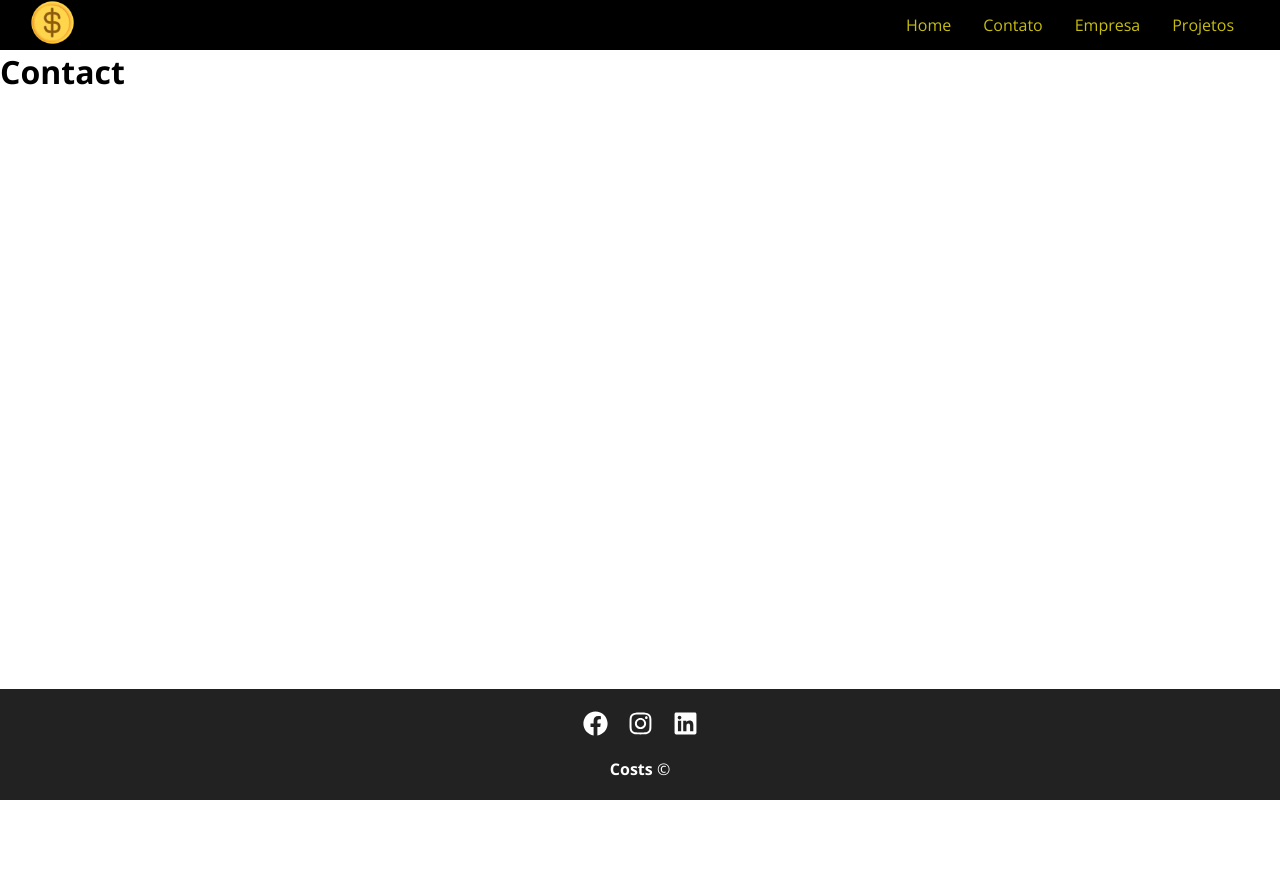
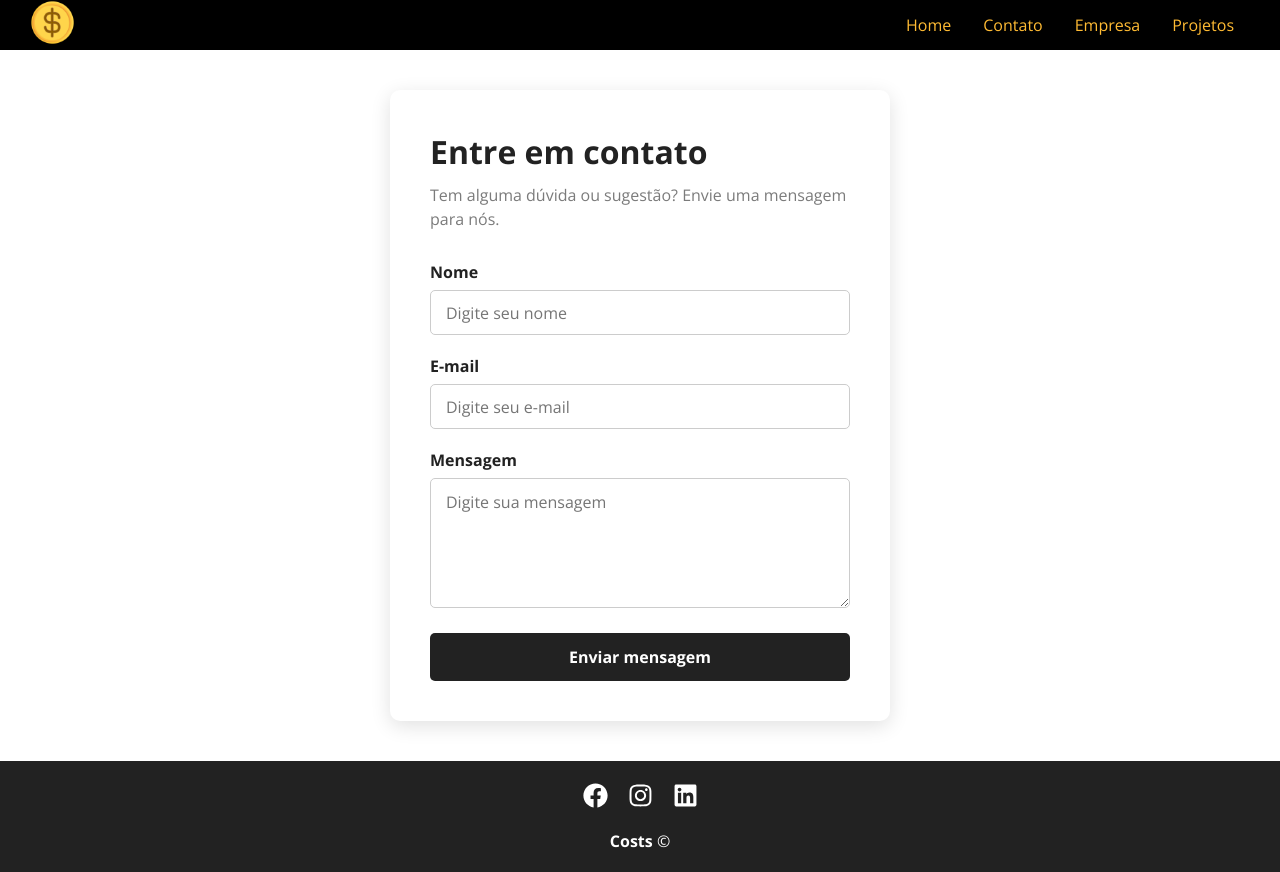
Before and after one commit to lucasf-alv/CostsProject, a React (Create React App) app in the folder frontend/: page /contact in a window 1280 px wide. Before the commit the page ends 800 px from the top, so only its background shows below. Built offline with nearby package versions, Linux system fonts and the light colour scheme; a web font is replaced by a local one.

Commit message:
Criação da página Contact

```diff
--- a/frontend/src/components/layout/NavBar.module.css
+++ b/frontend/src/components/layout/NavBar.module.css
@@ -8,7 +8,7 @@
 }
 
 .link {
-  color: rgb(198, 189, 18);
+  color: #ffbb33;
   text-decoration: none;
   padding: 8px 16px;
   border-radius: 6px;
--- a/frontend/src/components/pages/Contact.js
+++ b/frontend/src/components/pages/Contact.js
@@ -1,3 +1,161 @@
+import { useState } from "react";
+import styles from "./Contact.module.css";
+
 export default function Contact() {
-  return <h1>Contact</h1>;
+  const [name, setName] = useState("");
+  const [email, setEmail] = useState("");
+  const [message, setMessage] = useState("");
+
+  const [errors, setErrors] = useState({});
+  const [success, setSuccess] = useState(false);
+
+  function handleSubmit(event) {
+    event.preventDefault();
+
+    const newErrors = {};
+
+    if (!name.trim()) {
+      newErrors.name = "Informe seu nome.";
+    }
+
+    if (!email.trim()) {
+      newErrors.email = "Informe seu e-mail.";
+    } else if (!email.includes("@")) {
+      newErrors.email = "O e-mail deve conter @.";
+    } else if (!/^[^\s@]+@[^\s@]+\.[^\s@]+$/.test(email)) {
+      newErrors.email = "Informe um e-mail válido.";
+    }
+
+    if (!message.trim()) {
+      newErrors.message = "Digite uma mensagem.";
+    }
+
+    setErrors(newErrors);
+
+    // Se existir algum erro, não envia
+    if (Object.keys(newErrors).length > 0) {
+      return;
+    }
+
+    // Aqui futuramente você pode enviar para uma API
+    setSuccess(true);
+
+    setName("");
+    setEmail("");
+    setMessage("");
+  }
+
+  return (
+    <div className={styles.container}>
+      <div className={styles.contactCard}>
+        {!success ? (
+          <>
+            <h1>Entre em contato</h1>
+
+            <p className={styles.subtitle}>
+              Tem alguma dúvida ou sugestão? Envie uma mensagem para nós.
+            </p>
+
+            <form className={styles.form} onSubmit={handleSubmit} noValidate>
+              <div className={styles.field}>
+                <label htmlFor="name">Nome</label>
+
+                <input
+                  id="name"
+                  type="text"
+                  placeholder="Digite seu nome"
+                  value={name}
+                  onChange={(event) => {
+                    setName(event.target.value);
+
+                    if (errors.name) {
+                      setErrors((current) => ({
+                        ...current,
+                        name: "",
+                      }));
+                    }
+                  }}
+                  className={errors.name ? styles.invalid : ""}
+                />
+
+                {errors.name && (
+                  <span className={styles.error}>{errors.name}</span>
+                )}
+              </div>
+
+              <div className={styles.field}>
+                <label htmlFor="email">E-mail</label>
+
+                <input
+                  id="email"
+                  type="email"
+                  placeholder="Digite seu e-mail"
+                  value={email}
+                  onChange={(event) => {
+                    setEmail(event.target.value);
+
+                    if (errors.email) {
+                      setErrors((current) => ({
+                        ...current,
+                        email: "",
+                      }));
+                    }
+                  }}
+                  className={errors.email ? styles.invalid : ""}
+                />
+
+                {errors.email && (
+                  <span className={styles.error}>{errors.email}</span>
+                )}
+              </div>
+
+              <div className={styles.field}>
+                <label htmlFor="message">Mensagem</label>
+
+                <textarea
+                  id="message"
+                  placeholder="Digite sua mensagem"
+                  value={message}
+                  onChange={(event) => {
+                    setMessage(event.target.value);
+
+                    if (errors.message) {
+                      setErrors((current) => ({
+                        ...current,
+                        message: "",
+                      }));
+                    }
+                  }}
+                  className={errors.message ? styles.invalid : ""}
+                />
+
+                {errors.message && (
+                  <span className={styles.error}>{errors.message}</span>
+                )}
+              </div>
+
+              <button type="submit" className={styles.submitButton}>
+                Enviar mensagem
+              </button>
+            </form>
+          </>
+        ) : (
+          <div className={styles.success}>
+            <div className={styles.successIcon}>✓</div>
+
+            <h2>Mensagem enviada!</h2>
+
+            <p>Obrigado pelo contato. Sua mensagem foi enviada com sucesso.</p>
+
+            <button
+              className={styles.newMessageButton}
+              onClick={() => setSuccess(false)}
+            >
+              Enviar outra mensagem
+            </button>
+          </div>
+        )}
+      </div>
+    </div>
+  );
 }
--- /dev/null
+++ b/frontend/src/components/pages/Contact.module.css
@@ -0,0 +1,219 @@
+.container {
+  width: 100%;
+  min-height: calc(100vh - 100px);
+
+  display: flex;
+  justify-content: center;
+  align-items: center;
+
+  padding: 40px 20px;
+  box-sizing: border-box;
+}
+
+.contactCard {
+  width: 500px;
+  max-width: 100%;
+
+  padding: 40px;
+
+  background-color: white;
+  border-radius: 10px;
+
+  box-shadow: 0 5px 20px rgba(0, 0, 0, 0.12);
+
+  box-sizing: border-box;
+}
+
+.contactCard h1 {
+  margin: 0 0 10px;
+
+  font-size: 2rem;
+  color: #222;
+}
+
+.subtitle {
+  margin: 0 0 30px;
+
+  color: #7b7b7b;
+  line-height: 1.5;
+}
+
+.form {
+  display: flex;
+  flex-direction: column;
+  gap: 20px;
+}
+
+.field {
+  display: flex;
+  flex-direction: column;
+  gap: 7px;
+}
+
+.field label {
+  font-weight: bold;
+  color: #222;
+}
+
+.field input,
+.field textarea {
+  width: 100%;
+
+  padding: 12px 15px;
+
+  border: 1px solid #ccc;
+  border-radius: 5px;
+
+  font-size: 1rem;
+  font-family: inherit;
+
+  box-sizing: border-box;
+
+  outline: none;
+
+  transition: 0.3s;
+}
+
+.field input {
+  height: 45px;
+}
+
+.field textarea {
+  min-height: 130px;
+  resize: vertical;
+}
+
+.field input:focus,
+.field textarea:focus {
+  border-color: #ef982e;
+
+  box-shadow: 0 0 5px rgba(239, 152, 46, 0.3);
+}
+
+/* Campo inválido */
+
+.field input.invalid,
+.field textarea.invalid {
+  border-color: #e74c3c;
+
+  background-color: #fff8f8;
+}
+
+.field input.invalid:focus,
+.field textarea.invalid:focus {
+  border-color: #e74c3c;
+
+  box-shadow: 0 0 5px rgba(231, 76, 60, 0.25);
+}
+
+/* Mensagem de erro */
+
+.error {
+  color: #e74c3c;
+
+  font-size: 0.85rem;
+}
+
+/* Botão */
+
+.submitButton {
+  width: 100%;
+
+  margin-top: 5px;
+
+  padding: 13px 20px;
+
+  border: none;
+  border-radius: 5px;
+
+  background-color: #222;
+  color: white;
+
+  font-size: 1rem;
+  font-weight: bold;
+
+  cursor: pointer;
+
+  transition: 0.3s;
+}
+
+.submitButton:hover {
+  background-color: #111;
+  color: #ffbb33;
+}
+
+/* Tela de sucesso */
+
+.success {
+  min-height: 300px;
+
+  display: flex;
+  flex-direction: column;
+
+  justify-content: center;
+  align-items: center;
+
+  text-align: center;
+}
+
+.successIcon {
+  width: 65px;
+  height: 65px;
+
+  margin-bottom: 20px;
+
+  display: flex;
+  justify-content: center;
+  align-items: center;
+
+  border-radius: 50%;
+
+  background-color: #4caf50;
+  color: white;
+
+  font-size: 35px;
+  font-weight: bold;
+}
+
+.success h2 {
+  margin: 0 0 10px;
+
+  color: #222;
+}
+
+.success p {
+  margin: 0 0 25px;
+
+  color: #7b7b7b;
+  line-height: 1.5;
+}
+
+.newMessageButton {
+  padding: 11px 20px;
+
+  border: none;
+  border-radius: 5px;
+
+  background-color: #222;
+  color: white;
+
+  font-weight: bold;
+
+  cursor: pointer;
+
+  transition: 0.3s;
+}
+
+.newMessageButton:hover {
+  color: #ffbb33;
+  background-color: #111;
+}
+.field input[type="email"]:not(:placeholder-shown):invalid {
+  border-color: #e74c3c;
+  background-color: #fff8f8;
+}
+
+.field input[type="email"]:not(:placeholder-shown):valid {
+  border-color: #4caf50;
+  background-color: #f8fff8;
+}
--- a/frontend/src/components/pages/Home.module.css
+++ b/frontend/src/components/pages/Home.module.css
@@ -13,7 +13,7 @@
 }
 
 .homeContainer span {
-  color: #e89a3a;
+  color: #ffbb33;
   padding: 0 0.2em;
   background-color: black;
 }
```
Also changed, not shown: frontend/src/components/pages/Company.module.css (added).
